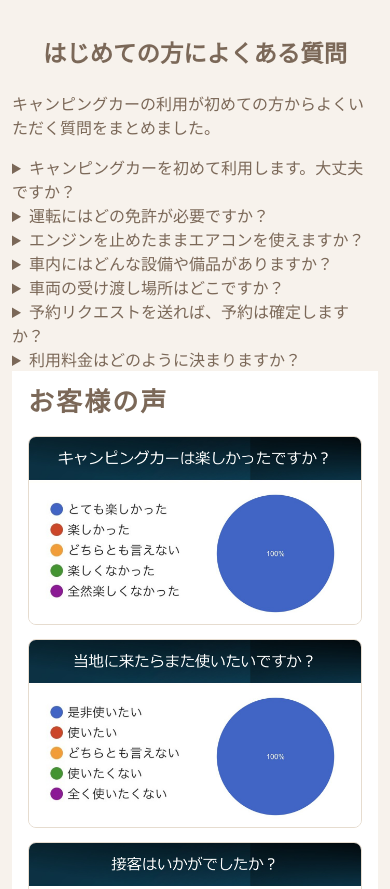
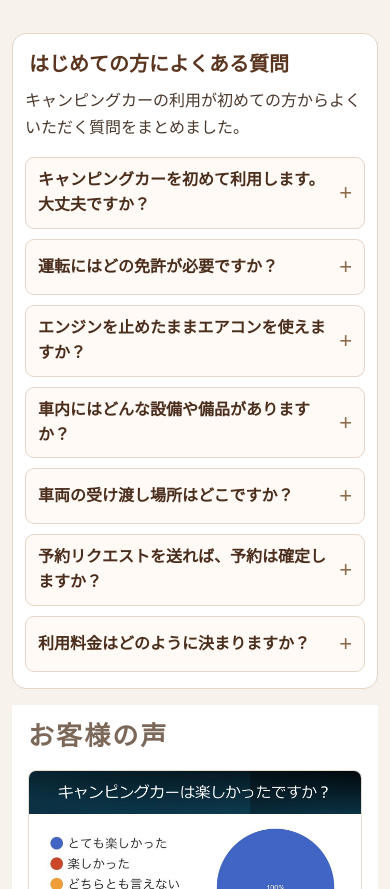
Before and after one commit to AkiraItoi/campingcar-hp, a plain HTML site: page index.html in a window 390 px wide. Shown: the part 1010-1899 px from the top of the page. Drawn offline with Linux system fonts and the light colour scheme.

Commit message:
Style beginner FAQ accordion

```diff
--- a/style.css
+++ b/style.css
@@ -2650,3 +2650,97 @@ body {
   .hero-copy-group .hero-registration-illustration { width: 64px; height: 60px; }
   .hero-copy-group .hero-driver { --driver-size: 48px; }
 }
+
+/* 初めての方向けQ&A */
+.qa {
+  margin: 20px 0;
+  padding: 20px 16px;
+  border: 1px solid #e5d6c8;
+  border-radius: 14px;
+  background: #fff;
+  color: #4a382c;
+}
+.qa h2 {
+  margin: 0 0 8px;
+  color: #5a351f;
+  font-size: 22px;
+  line-height: 1.45;
+  text-align: left;
+}
+.qa-intro {
+  margin: 0 0 16px;
+  line-height: 1.7;
+}
+.qa-list {
+  display: grid;
+  gap: 10px;
+}
+.qa-item {
+  overflow: hidden;
+  border: 1px solid #e5d6c8;
+  border-radius: 9px;
+  background: #fffaf5;
+}
+.qa-item summary {
+  display: flex;
+  min-height: 52px;
+  align-items: center;
+  justify-content: space-between;
+  gap: 12px;
+  padding: 12px 14px;
+  color: #4a2d1c;
+  font-weight: bold;
+  line-height: 1.55;
+  cursor: pointer;
+  list-style: none;
+}
+.qa-item summary::-webkit-details-marker {
+  display: none;
+}
+.qa-item summary::after {
+  flex: 0 0 auto;
+  content: "+";
+  color: #8c6a4a;
+  font-family: sans-serif;
+  font-size: 22px;
+  font-weight: normal;
+}
+.qa-item[open] summary::after {
+  content: "−";
+}
+.qa-answer {
+  padding: 0 14px 14px;
+  line-height: 1.75;
+}
+.qa-answer p {
+  margin: 0 0 8px;
+}
+.qa-answer p:last-child {
+  margin-bottom: 0;
+}
+.qa-answer a {
+  color: #5a351f;
+  font-weight: bold;
+  text-underline-offset: 3px;
+}
+.qa-item summary:focus-visible,
+.qa-answer a:focus-visible {
+  outline: 2px solid #8c6a4a;
+  outline-offset: 3px;
+}
+@media (max-width: 600px) {
+  .qa {
+    margin: 16px 0;
+    padding: 16px 12px;
+  }
+  .qa h2 {
+    font-size: 20px;
+  }
+  .qa-item summary {
+    min-height: 48px;
+    padding: 10px 12px;
+  }
+  .qa-answer {
+    padding: 0 12px 12px;
+  }
+}
```
